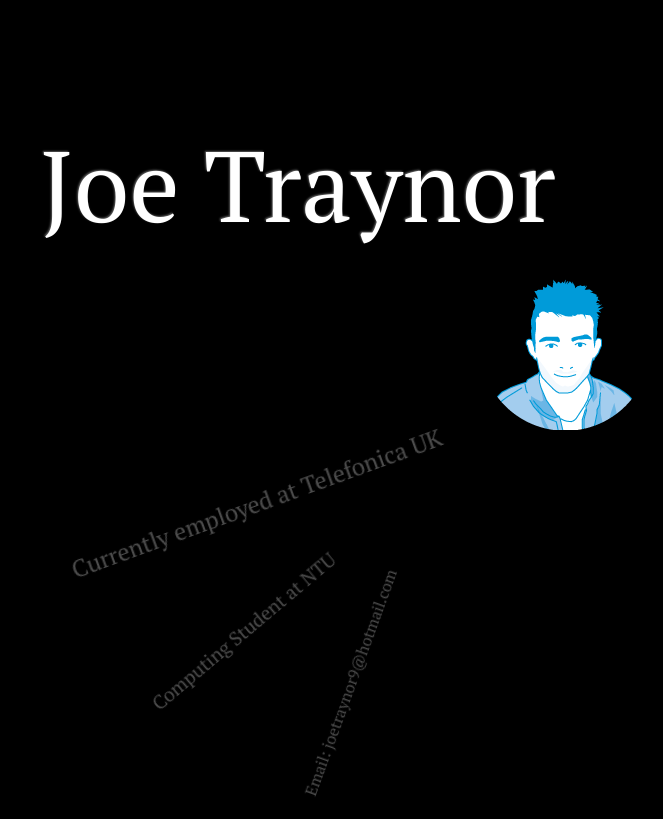
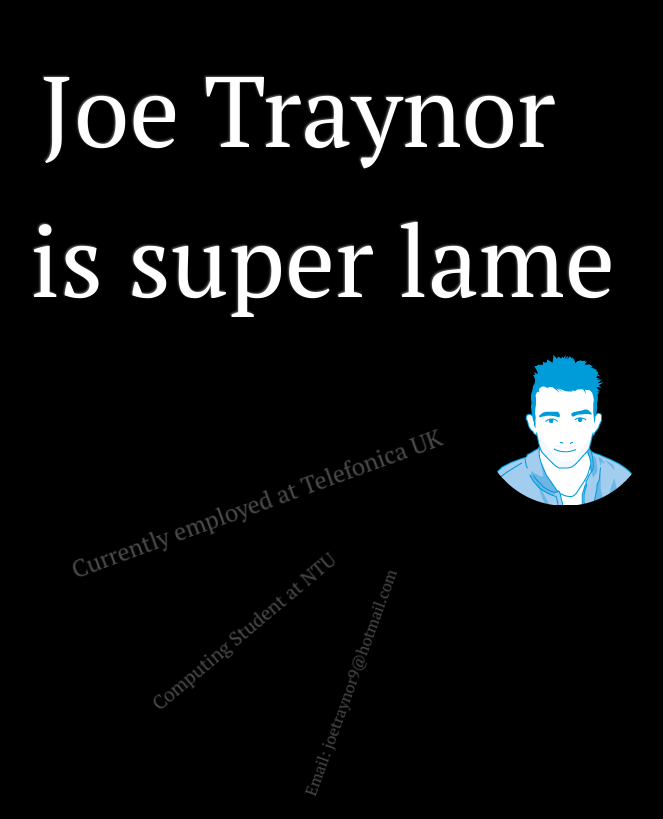
Before and after one commit to joetraynor/joetraynor, a plain HTML site: page index.html in a window 1280 px wide. Shown: the top 819 px of the page, without its empty margins (300-963 px from the left). Drawn offline with Linux system fonts and the light colour scheme.

Commit message:
Update index.html

```diff
--- a/index.html
+++ b/index.html
@@ -32,7 +32,7 @@
 
 
     <div id="source" class="step" data-x="6300" data-y="1800" data-rotate="0" data-scale="4">
-        <h2><a href="http://www.twitter.com/joetrayns">Joe Traynor</a></h2>
+        <h2><a href="http://www.twitter.com/joetrayns">Joe Traynor is super lame</a></h2>
         <img src="images/Joe_round.png">
     </div>
 
```
